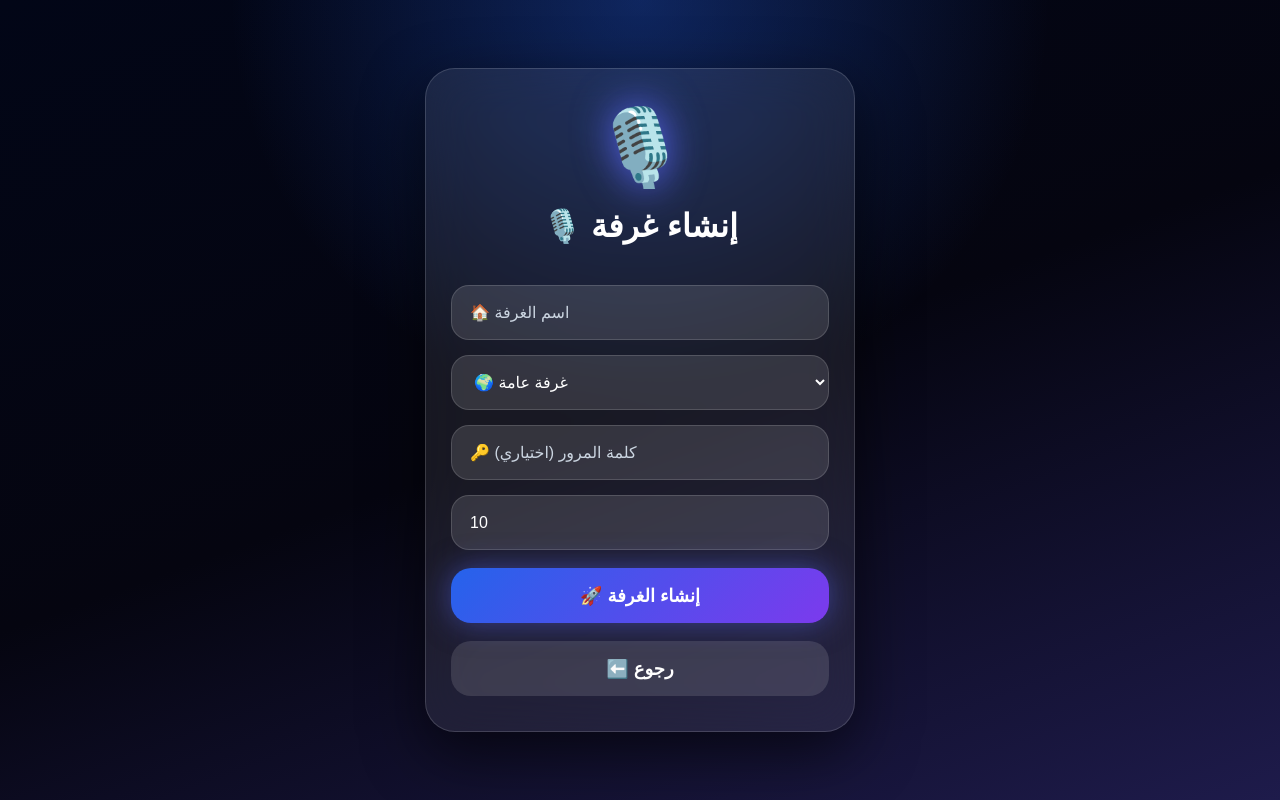
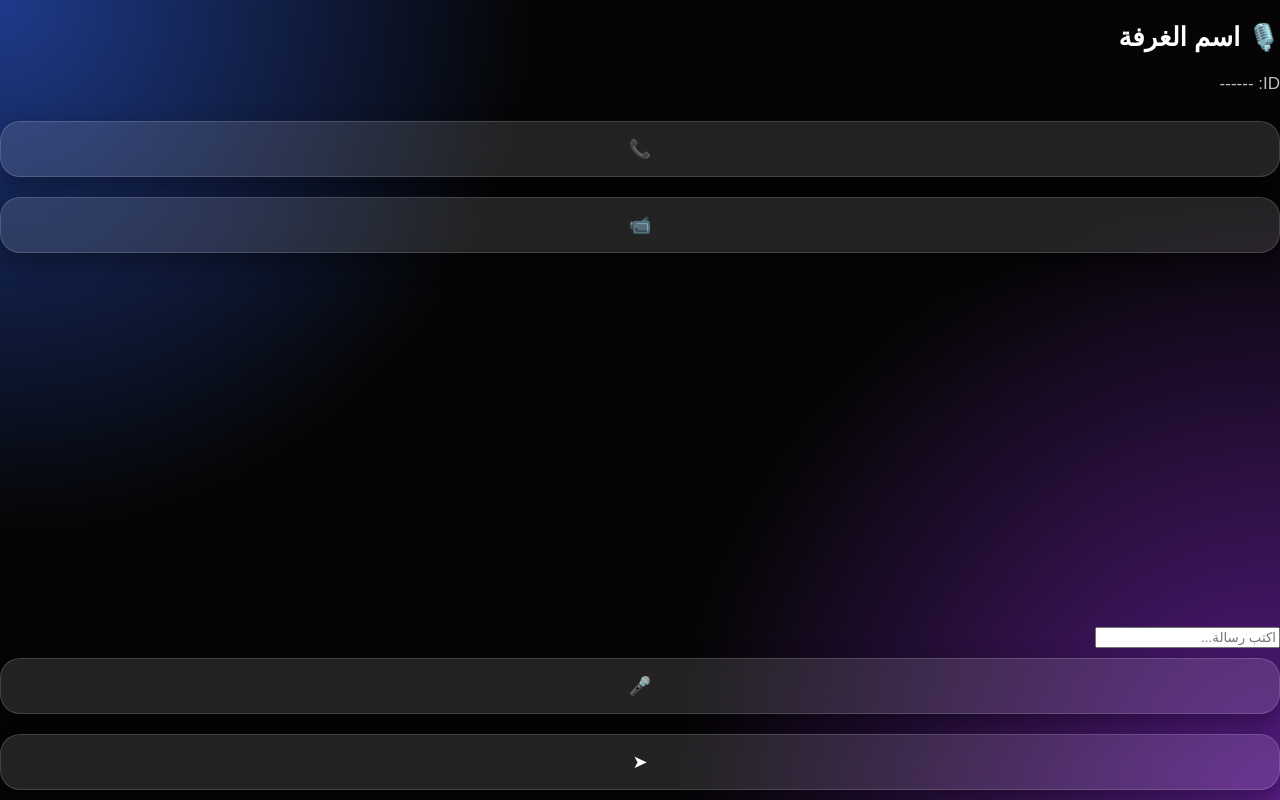
Before and after one commit to mecdjhjhnh37-collab/walkie-talkie-majd, a Flask app: page /room in a window 1280 px wide. Run offline with Flask 3, Linux system fonts and the light colour scheme.

Commit message:
Update room.html

```diff
--- a/templates/room.html
+++ b/templates/room.html
@@ -1,407 +1,115 @@
 <!DOCTYPE html>
-<html lang="ar">
+<html lang="ar" dir="rtl">
 
 <head>
 
 <meta charset="UTF-8">
-
 <meta name="viewport" content="width=device-width, initial-scale=1.0">
 
-<title>Mecd Voice - Create Room</title>
+<title>Mecd Voice Room</title>
+
+<link rel="stylesheet" href="{{ url_for('static', filename='style.css') }}">
+
+</head>
 
 
-<style>
+<body>
 
 
-*{
+<div class="room-page">
 
-margin:0;
 
-padding:0;
+<!-- رأس الغرفة -->
 
-box-sizing:border-box;
+<div class="room-header">
 
-font-family:"Cairo",Arial,sans-serif;
 
-}
+<div class="room-info">
+
+<h2 id="roomName">
+🎙️ اسم الغرفة
+</h2>
+
+
+<p id="roomId">
+ID: ------
+</p>
+
+
+</div>
 
 
 
-body{
+<div class="room-actions">
+
+<button id="callBtn">
+📞
+</button>
 
 
-min-height:100vh;
+<button id="videoBtn">
+📹
+</button>
+
+</div>
 
 
-display:flex;
-
-
-justify-content:center;
-
-
-align-items:center;
-
-
-background:
-
-radial-gradient(
-circle at top,
-rgba(37,99,235,.35),
-transparent 40%
-),
-
-
-linear-gradient(
-160deg,
-#020617,
-#050510,
-#1e1b4b
-);
-
-
-padding:20px;
-
-
-color:white;
-
-
-}
-
-
-
-
-.room-box{
-
-
-width:100%;
-
-
-max-width:430px;
-
-
-background:
-
-
-rgba(255,255,255,.08);
-
-
-backdrop-filter:blur(25px);
-
-
-border:
-
-
-1px solid rgba(255,255,255,.15);
-
-
-border-radius:30px;
-
-
-padding:35px 25px;
-
-
-text-align:center;
-
-
-box-shadow:
-
-
-0 20px 60px rgba(0,0,0,.6);
-
-
-}
+</div>
 
 
 
 
 
-.logo{
 
+<!-- الأعضاء -->
 
-font-size:75px;
+<div class="members-box">
 
+<div id="membersList">
 
-margin-bottom:15px;
+</div>
 
-
-filter:
-
-drop-shadow(
-0 0 20px #5865f2
-);
-
-
-}
-
-
-
-
-h1{
-
-
-font-size:32px;
-
-
-margin-bottom:25px;
-
-
-}
-
-
-
-
-input,
-select{
-
-
-width:100%;
-
-
-height:55px;
-
-
-margin-top:15px;
-
-
-padding:0 18px;
-
-
-border-radius:18px;
-
-
-border:1px solid rgba(255,255,255,.15);
-
-
-outline:none;
-
-
-background:
-
-
-rgba(255,255,255,.12);
-
-
-color:white;
-
-
-font-size:16px;
-
-
-}
-
-
-
-input::placeholder{
-
-
-color:#cbd5e1;
-
-
-}
-
-
-
-select option{
-
-
-background:#111827;
-
-
-color:white;
-
-
-}
-
-
-
-
-button{
-
-
-width:100%;
-
-
-height:55px;
-
-
-margin-top:18px;
-
-
-border:none;
-
-
-border-radius:20px;
-
-
-font-size:18px;
-
-
-font-weight:bold;
-
-
-cursor:pointer;
-
-
-transition:.3s;
-
-
-}
-
-
-
-
-#create{
-
-
-background:
-
-
-linear-gradient(
-135deg,
-#2563eb,
-#7c3aed
-);
-
-
-color:white;
-
-
-box-shadow:
-
-
-0 0 30px rgba(88,101,242,.5);
-
-
-}
-
-
-
-#create:hover{
-
-
-transform:translateY(-3px);
-
-
-}
+</div>
 
 
 
 
 
-#back{
 
 
-background:
+<!-- الرسائل -->
 
+<div class="messages" id="messages">
 
-rgba(255,255,255,.12);
-
-
-color:white;
-
-
-}
-
-
-
-
-#back:hover{
-
-
-background:
-
-
-rgba(255,255,255,.22);
-
-
-}
-
-
-
-
-</style>
-
-
-</head>
-
-
-
-<body>
-
-
-
-<div class="room-box">
-
-
-
-<div class="logo">
-
-🎙️
 
 </div>
 
 
 
-<h1 id="title"></h1>
 
 
 
 
+<!-- الكتابة -->
+
+<div class="message-bar">
+
+
 <input
-
-id="roomName"
-
-type="text"
-
->
+id="messageInput"
+placeholder="اكتب رسالة...">
 
 
 
-
-<select id="type">
-
-
-<option id="public"></option>
-
-
-<option id="private"></option>
-
-
-</select>
+<button id="voiceBtn">
+🎤
+</button>
 
 
 
-
-<input
-
-id="password"
-
-type="password"
-
->
-
-
-
-
-<input
-
-id="people"
-
-type="number"
-
-value="10"
-
->
-
-
-
-
-<button id="create"></button>
-
-
-
-<button id="back"></button>
-
+<button id="sendMessage">
+➤
+</button>
 
 
 
@@ -411,115 +119,12 @@ value="10"
 
 
 
-<script>
+
+</div>
 
 
 
-const lang = localStorage.getItem("language") || "ar";
-
-
-
-const title = document.getElementById("title");
-
-const roomName = document.getElementById("roomName");
-
-const publicRoom = document.getElementById("public");
-
-const privateRoom = document.getElementById("private");
-
-const password = document.getElementById("password");
-
-const people = document.getElementById("people");
-
-const create = document.getElementById("create");
-
-const back = document.getElementById("back");
-
-
-
-
-
-if(lang === "ar"){
-
-
-
-title.textContent="🎙️ إنشاء غرفة";
-
-
-roomName.placeholder="🏠 اسم الغرفة";
-
-
-publicRoom.textContent="🌍 غرفة عامة";
-
-
-privateRoom.textContent="🔒 غرفة خاصة";
-
-
-password.placeholder="🔑 كلمة المرور (اختياري)";
-
-
-people.placeholder="👥 عدد الأشخاص";
-
-
-create.textContent="🚀 إنشاء الغرفة";
-
-
-back.textContent="⬅️ رجوع";
-
-
-
-}
-
-else{
-
-
-
-title.textContent="🎙️ Oda Oluştur";
-
-
-roomName.placeholder="🏠 Oda adı";
-
-
-publicRoom.textContent="🌍 Genel Oda";
-
-
-privateRoom.textContent="🔒 Özel Oda";
-
-
-password.placeholder="🔑 Şifre (isteğe bağlı)";
-
-
-people.placeholder="👥 Kişi sayısı";
-
-
-create.textContent="🚀 Odayı Oluştur";
-
-
-back.textContent="⬅️ Geri";
-
-
-
-}
-
-
-
-
-back.onclick = ()=>{
-
-
-window.location.href="/home";
-
-
-};
-
-
-
-</script>
-
-
-
-<script type="module" src="{{ url_for('static', filename='create-room.js') }}"></script>
-
+<script type="module" src="{{ url_for('static', filename='room.js') }}"></script>
 
 
 </body>
```
